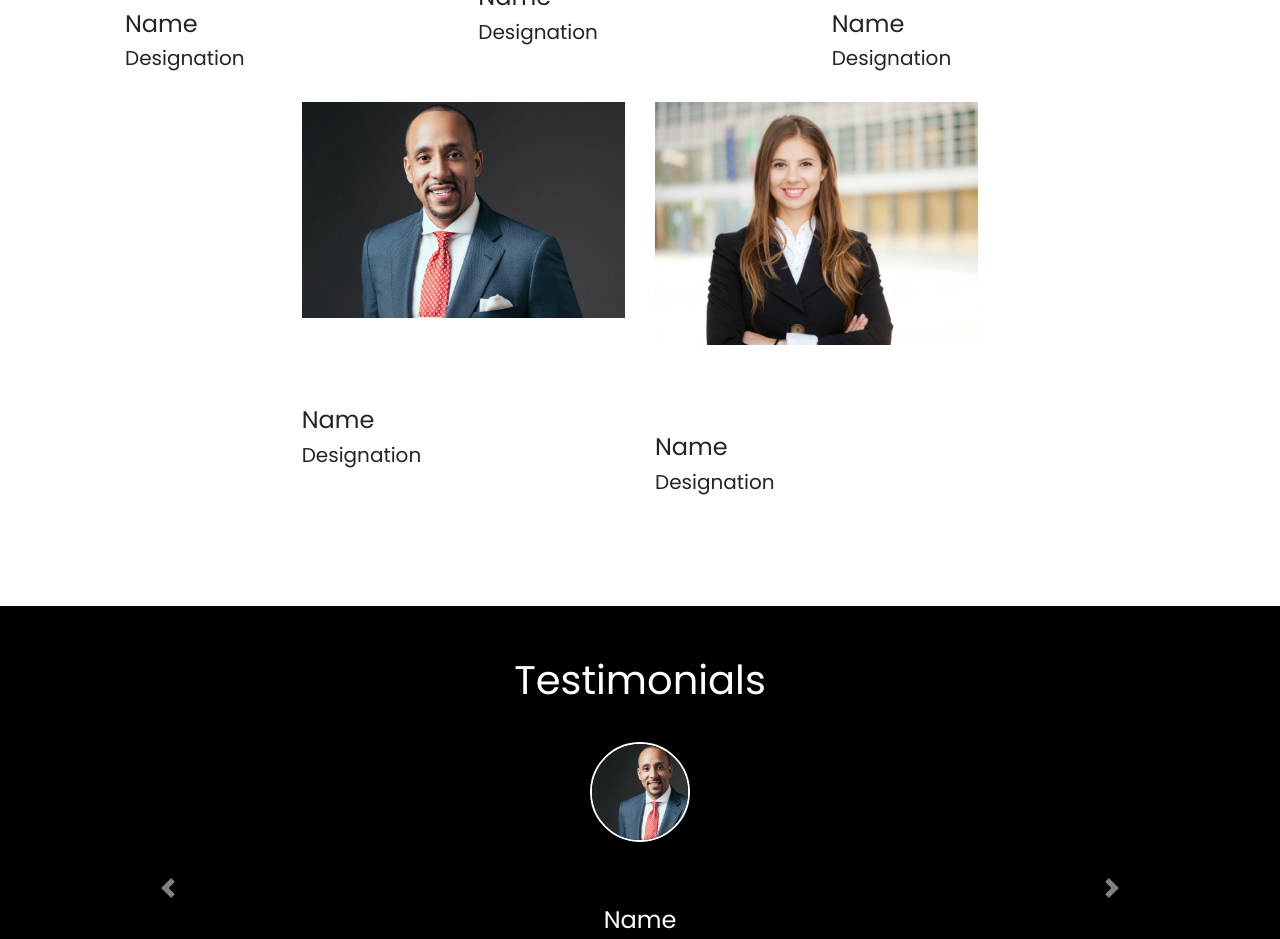
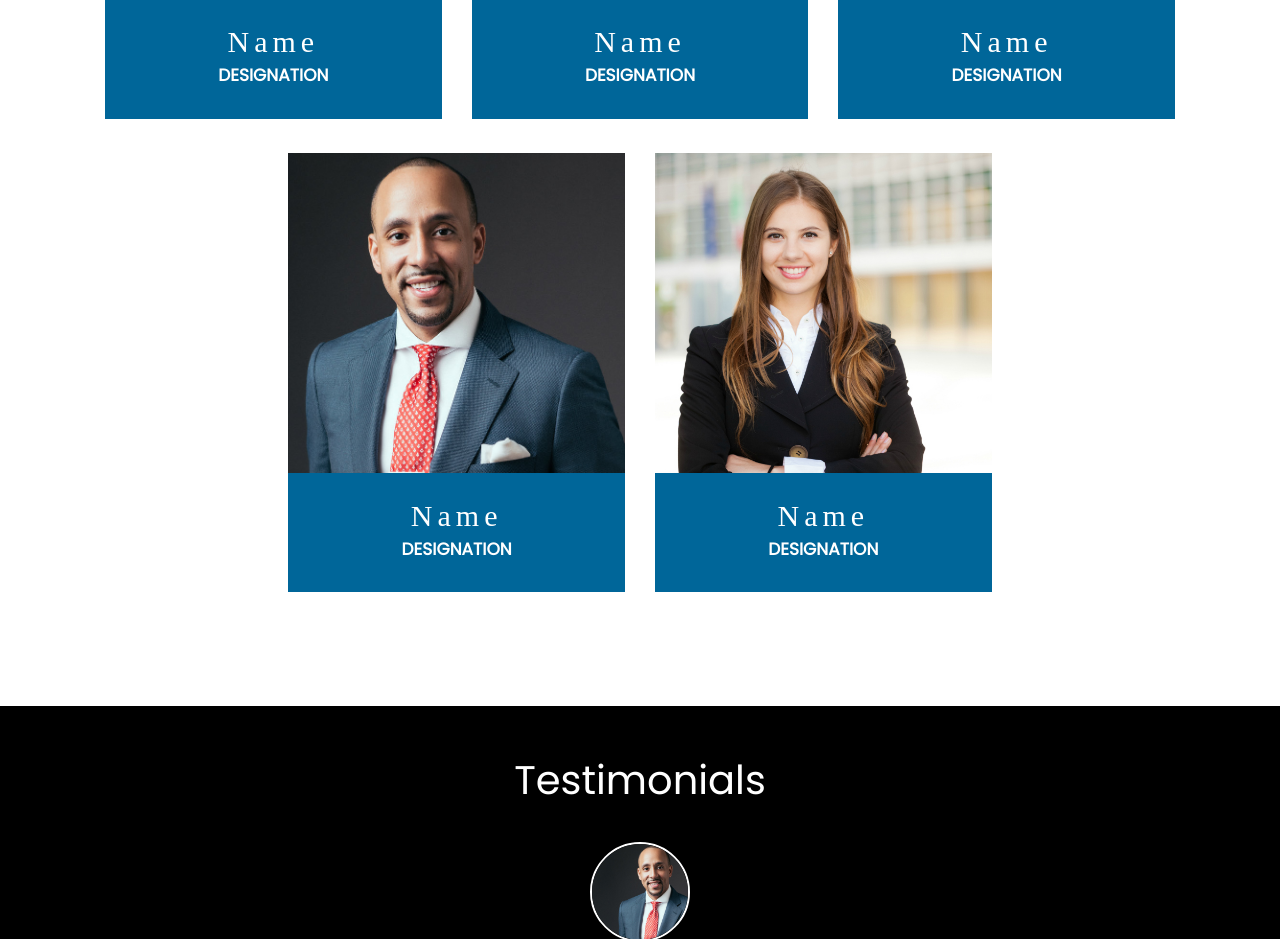
Before and after one commit to rakshithavarma/website, a PHP site: page / in a window 1280 px wide. Shown: the part 4567-5506 px from the top of the page. Run offline with PHP 8.4, Linux system fonts and the light colour scheme.

Commit message:
Update styles.css

```diff
--- a/css/styles.css
+++ b/css/styles.css
@@ -30,6 +30,10 @@ body{
     background: transparent;
     margin-bottom: -10px;
     font-weight: 400;
+}
+
+.sb-navbar .fa-bars{
+    color: #fff;
 }
 
 .sb-navbar .dropdown-menu{
@@ -130,6 +134,10 @@ body{
     opacity: 0.5;
     object-fit: cover;
     background-image: #000 opacity 0.2;
+}
+
+.home-carousel .carousel-caption{
+    top: 50%;
 }
 
 .about-ieee{
@@ -340,7 +348,7 @@ body{
 
 .team-info{
     padding: 40px 0;
-    margin: 0 40px;
+    margin: 0 20px;
 }
 
 .team-info .card-img-top{
@@ -350,42 +358,121 @@ body{
 
 .team-info .card img{
     width: 100%;
+    height: 250px;
+    /*width: 250px;
+    height: 250px;*/
     object-position: relative;
     object-fit: cover;
     overflow: hidden;
     background-position: center top;
 }
 
-
-/*.team-info .card{
-    margin: 40px 0;
-}*/
-
-/*.team-info .member-handles{
-    position: absolute;
-    bottom: 0;
-    left: 0;
-    width: 100%;
-    opacity: 0;
-    transform: translateY(100%);
-    transition: 0.5s ease;
-    background-color: #000;
+.single-team{
+    background-color: #006699;
+    margin-bottom: 10px;
 }
 
-.team-member:hover .member-handles{
-    opacity: 0.5;
+.single-team:hover .social{
+    cursor: pointer;
+    opacity: 1;
+    transform: rotateY(0deg) scale(1,1);
 }
 
-.icon {
-  color: white;
-  font-size: 100px;
-  position: absolute;
-  top: 50%;
-  left: 50%;
-  transform: translate(-50%, -50%);
-  -ms-transform: translate(-50%, -50%);
-  text-align: center;
-}*/
+.img-area{
+    /*height: 300px;
+    width: 300px;*/
+    overflow: hidden;
+    position: relative;
+}
+
+.img-area img{
+    width: 100%;
+    height: 320px;
+    /*max-width: 300px;
+    height: 60%;
+    max-height: 300px;*/
+    /*width: 300px;
+    height: 300px;*/
+    object-fit: cover;
+    vertical-align: top;
+}
+
+.single-team:hover img{
+    transform: scale(1.2);
+}
+
+.img-area img{
+    transition: all 0.4s ease 0s;
+}
+
+@media (max-width: 768px){
+    .img-area img{
+        display: inline-block;
+    }
+}
+
+.img-area .social{
+    background-color: rgba(0,66,99,0.4);
+    position: absolute;
+    text-align: center;
+    height: 100%;
+    width: 100%;
+    left: 0;
+    top: 0;
+    opacity: 0;
+    transform: rotateY(90deg) scale(0.5,0.5);
+}
+
+.img-area .social ul{
+    text-align: center;
+    position: relative;
+    top: 50%;
+    /*left: 46%;*/
+}
+
+.img-area .social ul li{
+    margin: 3px;
+    display: inline-block;
+}
+
+.img-area .social ul li a{
+    border: 1px solid #fff;
+    color: #fff;
+    display: block;
+    font-size: 20px;
+    height: 40px;
+    width: 40px;
+    line-height: 40px;
+    text-align: center;
+}
+
+.img-area .social ul li a:hover{
+    background-color: #fff;
+    border: 1px solid transparent;
+}
+
+.img-area .social ul li a:hover i{
+    color: #000;
+}
+
+.img-text{
+    padding: 25px;
+    color: #fff;
+    text-align: center;
+}
+
+.img-text h4{
+    margin: 0 0 5px;
+    font-size: 30px;
+    font-family: bignoodletitling;
+    letter-spacing: 5px;
+}
+
+.img-text h5{
+    font-size: 17px;
+    text-transform: uppercase;
+    font-weight: bold;
+}
 
 .testimonials{
     background : #000000;
@@ -419,27 +506,34 @@ body{
 }
 
 .page-footer{
-    background-color: rgb(65, 117, 240);
+    background-color: #006699;
     color: #ffffff;
+}
+
+.footer-heading{
+    padding: 30px;
+    color: #fff;
+}
+
+.footer-heading .underline{
+    background-color: #fff;
+    border: 2px solid #fff;
+    margin-top: -5px;
+}
+
+.footer-info{
+    padding: 40px 0;
+    margin: 0 40px;
+}
+
+.footer-info .contact-mode{
+    padding: 20px 0;
 }
 
 .page-footer a{
     color: #ffffff;
 }
 
-.page-footer .footer-heading{
-    padding: 30px;
-}
-
-.page-footer .footer-info{
-    padding: 40px 0;
-    margin: 0 40px;
-}
-
-.fa{
-    color: #ffffff;
-}
-
 .social-media-handles a{
     padding: 10px;
 }
```
